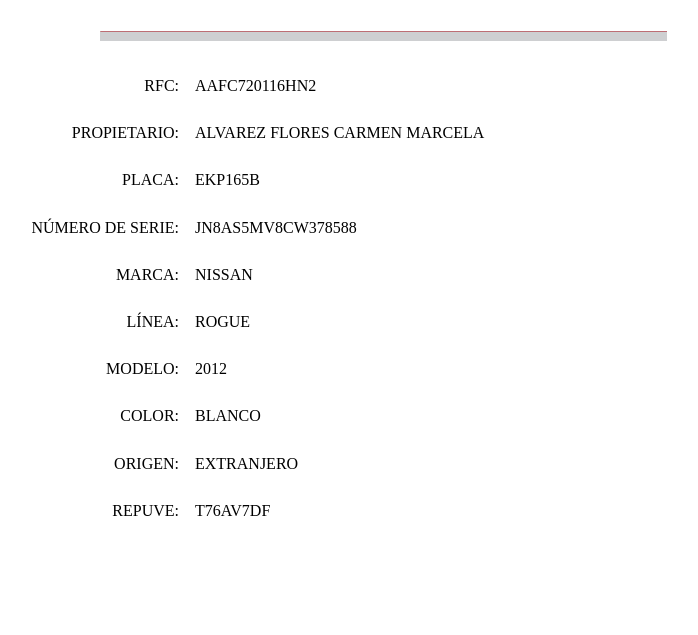
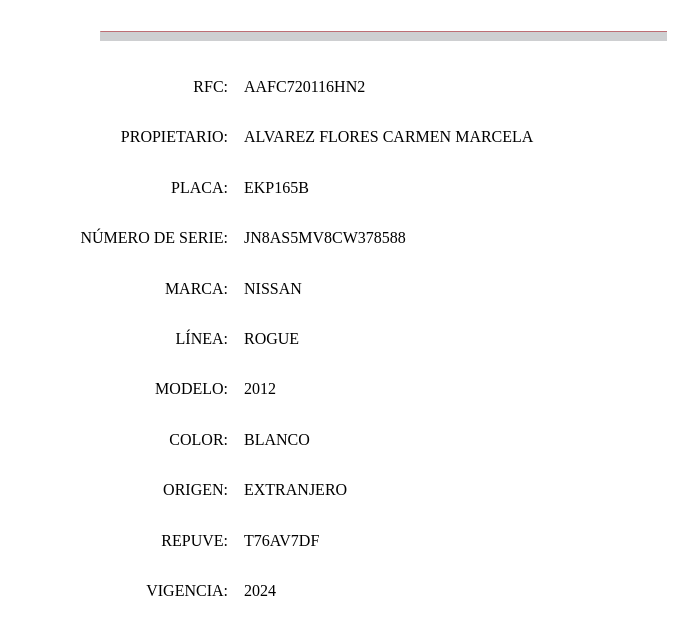
Before and after one commit to gaboalvarezf/verificatc-result, a plain HTML site: page consultaTC.html in a window 1280 px wide. Shown: the part 101-736 px from the top of the page, without its empty margins (257-955 px from the left). Drawn offline with Linux system fonts and the light colour scheme.

Commit message:
Update consultaTC.html

```diff
--- a/consultaTC.html
+++ b/consultaTC.html
@@ -5,8 +5,8 @@
   <title>Verificación de la Tarjeta de Circulación</title>
   <style>
     body {
+      margin: 0;
       background-color: #ffffff;
-      margin: 0;
       font-family: serif;
     }
 
@@ -31,10 +31,7 @@
     }
 
     .content {
-      padding-top: 130px;
-    }
-
-    .table-container {
+      padding-top: 130px; /* Push below fixed header */
       width: 980px;
       margin: 0 auto;
     }
@@ -58,18 +55,18 @@
 
     td p {
       margin: 0;
-      line-height: 2.2;
+      line-height: 2.4; /* Matches original scroll spacing */
     }
 
     .label {
       text-align: right;
       white-space: nowrap;
-      width: 30%;
+      width: 35%;
     }
 
     .value {
       text-align: left;
-      width: 70%;
+      width: 65%;
     }
   </style>
 </head>
@@ -87,7 +84,6 @@
   </div>
 
   <div class="content">
-    <div class="table-container" id="divDescripcion">
     <table>
       <thead>
         <tr>
@@ -105,4 +101,9 @@
         <tr><td class="label"><p>COLOR:</p></td><td class="value"><p>BLANCO</p></td></tr>
         <tr><td class="label"><p>ORIGEN:</p></td><td class="value"><p>EXTRANJERO</p></td></tr>
         <tr><td class="label"><p>REPUVE:</p></td><td class="value"><p>T76AV7DF</p></td></tr>
-          <tr><td class="label">
+        <tr><td class="label"><p>VIGENCIA:</p></td><td class="value"><p>2024</p></td></tr>
+      </tbody>
+    </table>
+  </div>
+</body>
+</html>
```
Lines whose indentation alone changed are shown as unchanged.
